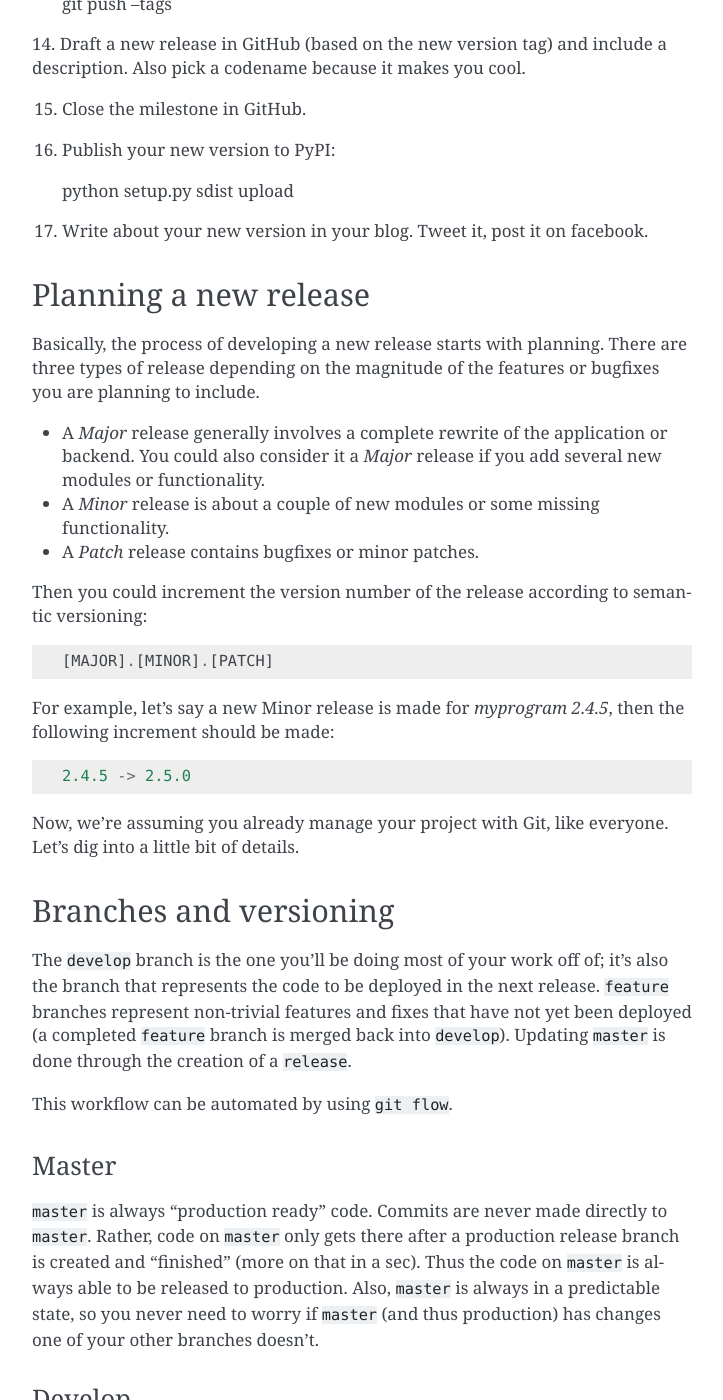
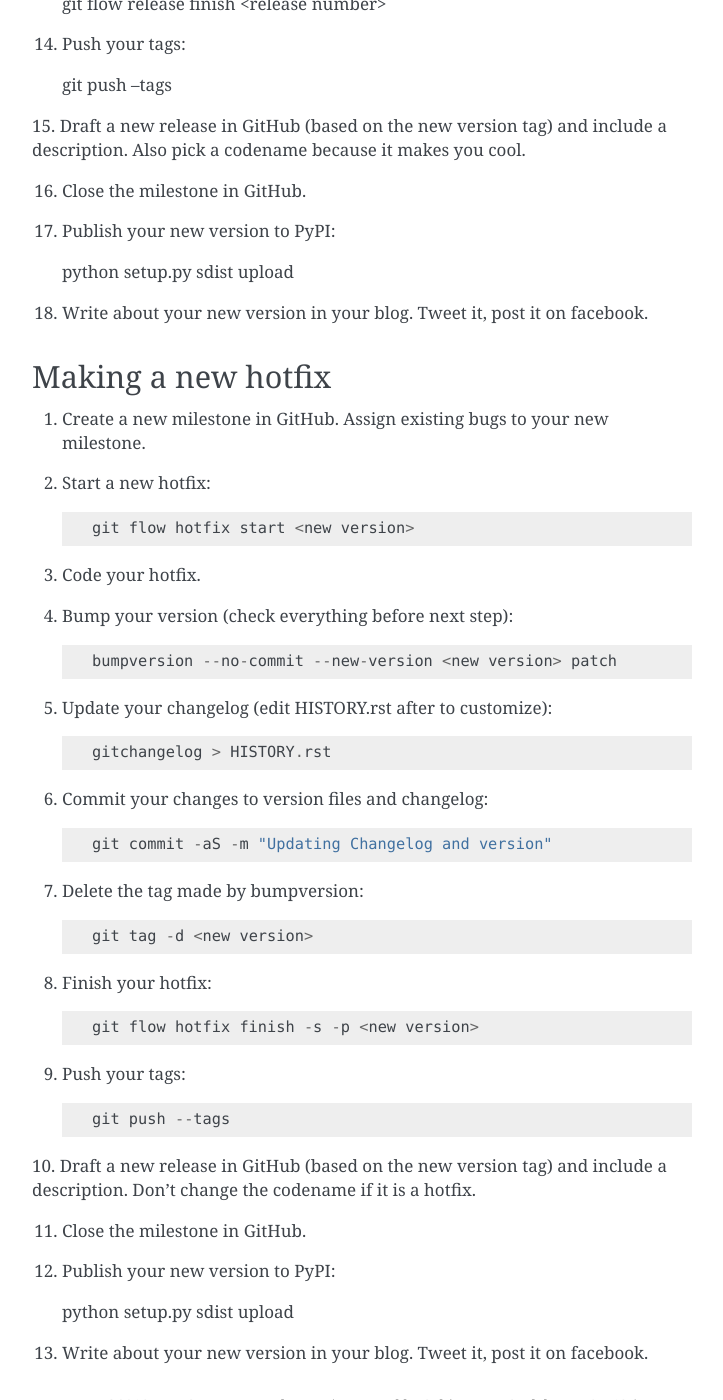
Before and after one commit to LuisAlejandro/pypicontents, a Sphinx documentation site: the page built from docs/maintainer.rst, in a window 1280 px wide and 1400 px high, scrolled down 1138 px. Shown: the whole window, without its empty margins (388-1111 px from the left). Built offline with Sphinx 7.4.7, drawn with Linux system fonts in a browser that asks for light colours; some of the changed text lies outside the part shown.

Commit message:
[REF] Updating documentation.

```diff
--- a/docs/maintainer.rst
+++ b/docs/maintainer.rst
@@ -4,7 +4,7 @@ Maintainer Guide
 If you are reading this, you probably forgot how to release a new version. Keep
 reading.
 
-Too long, won't read
+Making a new release
 --------------------
 
 1. Start your project with a cookiecutter template.
@@ -19,7 +19,8 @@ existing bugs to your new milestone.
     git flow feature start <feature name>
 
 5. Code, code and code. More coding. Fuck it up several times. Push to feature
-branch. Watch Travis go red. Write unit tests. Watch Travis go red again.
+branch. Watch Travis go red. Write unit tests. Watch Travis go red again. Don't
+leave uncommitted changes.
 6. Finish your feature::
 
     git flow feature finish <feature name>
@@ -29,156 +30,81 @@ branch. Watch Travis go red. Write unit tests. Watch Travis go red again.
 
     git flow release start <release number>
 
-9. Update your changelog (edit HISTORY.rst after to customize)::
+9. Bump your version (check everything before next step)::
+
+    bumpversion --no-commit --new-version <release number> patch
+
+10. Update your changelog (edit HISTORY.rst after to customize)::
 
     gitchangelog > HISTORY.rst
 
-10. Bump your version (check everything before next step)::
-
-    bumpversion --no-commit --no-tag
-
 11. Commit your changes to version files and changelog::
 
-    git commit -aS
+    git commit -aS -m "Updating Changelog and version"
 
-12. Finish your release::
+12. Delete the tag made by bumpversion::
+
+    git tag -d <release number>
+
+13. Finish your release::
 
     git flow release finish <release number>
 
-13. Push your tags::
+14. Push your tags::
 
     git push --tags
 
-14. Draft a new release in GitHub (based on the new version tag) and include
+15. Draft a new release in GitHub (based on the new version tag) and include
 a description. Also pick a codename because it makes you cool.
 
-15. Close the milestone in GitHub.
+16. Close the milestone in GitHub.
 
-16. Publish your new version to PyPI::
+17. Publish your new version to PyPI::
 
     python setup.py sdist upload
 
-17. Write about your new version in your blog. Tweet it, post it on facebook.
+18. Write about your new version in your blog. Tweet it, post it on facebook.
 
-Planning a new release
-----------------------
+Making a new hotfix
+-------------------
 
-Basically, the process of developing a new release starts with planning. There
-are three types of release depending on the magnitude of the features or
-bugfixes you are planning to include.
+1. Create a new milestone in GitHub. Assign existing bugs to your new milestone.
+2. Start a new hotfix::
 
-* A *Major* release generally involves a complete rewrite of the application or
-  backend. You could also consider it a *Major* release if you add several new
-  modules or functionality.
-* A *Minor* release is about a couple of new modules or some missing
-  functionality.
-* A *Patch* release contains bugfixes or minor patches.
+    git flow hotfix start <new version>
 
-Then you could increment the version number of the release according to
-semantic versioning::
+3. Code your hotfix.
+4. Bump your version (check everything before next step)::
 
-    [MAJOR].[MINOR].[PATCH]
+    bumpversion --no-commit --new-version <new version> patch
 
-For example, let's say a new Minor release is made for *myprogram 2.4.5*, then
-the following increment should be made::
+5. Update your changelog (edit HISTORY.rst after to customize)::
 
-    2.4.5 -> 2.5.0
+    gitchangelog > HISTORY.rst
 
-Now, we're assuming you already manage your project with Git, like everyone.
-Let's dig into a little bit of details.
+6. Commit your changes to version files and changelog::
 
-Branches and versioning
------------------------
+    git commit -aS -m "Updating Changelog and version"
 
-The ``develop`` branch is the one you'll be doing most of your work off of; it's also the
-branch that represents the code to be deployed in the next release. ``feature`` branches
-represent non-trivial features and fixes that have not yet been deployed (a completed
-``feature`` branch is merged back into ``develop``). Updating ``master`` is done through
-the creation of a ``release``.
+7. Delete the tag made by bumpversion::
 
-This workflow can be automated by using ``git flow``.
+    git tag -d <new version>
 
-Master
-~~~~~~
+8. Finish your hotfix::
 
-``master`` is always "production ready" code. Commits are never made directly to ``master``. Rather,
-code on ``master`` only gets there after a production release branch is created
-and "finished" (more on that in a sec). Thus the code on ``master`` is always able
-to be released to production. Also, ``master`` is always in a predictable state,
-so you never need to worry if ``master`` (and thus production) has changes one of
-your other branches doesn't.
+    git flow hotfix finish -s -p <new version>
 
-Develop
-~~~~~~~
+9. Push your tags::
 
-Most of your work is done on the ``develop`` branch. This branch contains all of the completed features and
-bug fixes yet to be released; nightly builds or continuous integration servers should target ``develop``,
-as it represents the code that will be included in the next release.
-For one-off commits, feel free to commit to ``develop`` directly.
+    git push --tags
 
-Feature
-~~~~~~~
+10. Draft a new release in GitHub (based on the new version tag) and include
+a description. Don't change the codename if it is a hotfix.
 
-For larger features, a ``feature`` branch should be created. ``feature`` branches are created off of
-``develop``. They can be small enhancements for the next release or further out
-changes that, nonetheless, need to be worked on now. To start work on a new
-feature, use::
+11. Close the milestone in GitHub.
 
-    git flow feature start <feature name>
+12. Publish your new version to PyPI::
 
-This creates a new branch: ``feature/<feature name>``. Commits are then made to this branch
-as normal. When the feature is complete *and ready to be released to production*, it
-should be merged back into develop using the following command::
+    python setup.py sdist upload
 
-    git flow feature finish <feature name>
-
-This merges the code into ``develop`` and deletes the ``feature/<feature name>`` branch.
-
-Release
-~~~~~~~
-
-A ``release`` branch is created from ``develop`` when you're ready to begin a
-production release. Create one using the following command::
-
-    git flow release start <release number>
-
-Note that this is the first time a version number for the release is created.
-All completed and ready to be released features must already be on ``develop``
-(and thus ``feature finish``'ed). After your release branch is created, release
-your code. Any small bug fixes needed after the release are made directly to the
-``release/<release number>`` branch. Once it has settled down and no more bug
-fixes seem necessary, run the following command::
-
-    git flow release finish <release number>
-
-This merges your ``release/<release number>`` changes back into both ``master``
-*and* ``develop``, meaning you never need to worry about either of those branches
-lacking changes that are in production (perhaps as the result of a quick bug
-fix).
-
-Hotfix
-~~~~~~
-
-While potentially useful, ``hotfix`` branches are, I would guess, little used in
-the real world. A ``hotfix`` is like a ``feature`` branch off of ``master``: if you've
-already closed a ``release`` branch but realize there are vital changes that need
-to be released, create a ``hotfix`` branch off of ``master`` (at the tag created
-during ``$ git flow release finish <release number>``) like so::
-
-    git flow hotfix start <release number>
-
-After you make your changes and bump your version number, finalize the ``hotfix`` via::
-
-    git flow hotfix finish <release number>
-
-This, like a ``release`` branch (since it essentially *is* a type of release
-branch), commits the changes to both ``master`` and ``develop``.
-The reason I assume they're rarely used is because there is already a mechanism
-for making changes to released code: committing to an un-``finish``ed release
-branch. Sure, in the beginning, teams may ``git flow release finish ...`` too
-early, only to find they need to make some quick changes the next day. Over
-time, though, they'll settle on a reasonable amount of time for a ``release``
-branch to remain open and, thus, won't have a need for ``hotfix`` branches. The
-only *other* time you would need a ``hotfix`` branch is if you needed a new
-"feature" in production immediately, without picking up the changes already in
-``develop``. That strikes me as something that happens (hopefully) very rarely.
+13. Write about your new version in your blog. Tweet it, post it on facebook.
```
